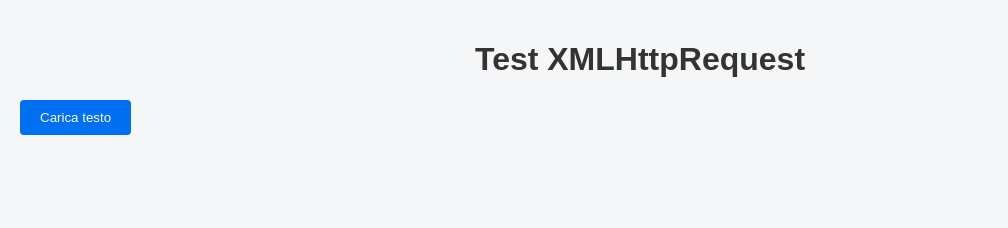
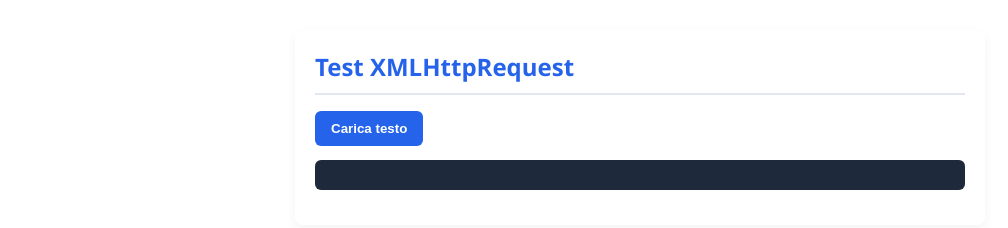
Before and after one commit to RiccardoMarafante/Esercitazione-su-AJAX-e-XMLHttpRequest, a plain HTML site: page es1.html in a window 1280 px wide. Shown: the whole page, without its empty margins (0-1008 px from the left). Drawn offline with Linux system fonts and the light colour scheme.

Commit message:
Add files via upload

```diff
--- /dev/null
+++ b/altri-stili.css
@@ -0,0 +1,44 @@
+/* Stile dedicato agli esercizi (es1 - es4) */
+body {
+    font-family: 'Segoe UI', Tahoma, Geneva, Verdana, sans-serif;
+    background-color: #eef2f7;
+    color: #2c3e50;
+    max-width: 650px;
+    margin: 30px auto;
+    padding: 20px;
+    border-radius: 8px;
+    box-shadow: 0 4px 12px rgba(0, 0, 0, 0.05);
+    background: #ffffff;
+}
+
+h1 {
+    color: #2563eb;
+    font-size: 1.5rem;
+    border-bottom: 2px solid #e2e8f0;
+    padding-bottom: 10px;
+    margin-top: 0;
+}
+
+button {
+    background-color: #2563eb;
+    color: white;
+    border: none;
+    padding: 10px 16px;
+    border-radius: 6px;
+    cursor: pointer;
+    font-weight: 600;
+    transition: background-color 0.2s;
+}
+
+button:hover {
+    background-color: #1d4ed8;
+}
+
+pre {
+    background-color: #1e293b;
+    color: #f8fafc;
+    padding: 15px;
+    border-radius: 6px;
+    overflow-x: auto;
+    font-size: 0.9rem;
+}
--- a/es1.html
+++ b/es1.html
@@ -3,7 +3,7 @@
 <head>
     <meta charset="UTF-8">
     <title>Es.1 - Prima chiamata AJAX</title>
-    <link rel="stylesheet" href="style.css">
+    <link rel="stylesheet" href="altri-stili.css">
 </head>
 <body>
     <h1>Test XMLHttpRequest</h1>
```
Also changed, not shown: es2.html (+1 -1 lines), es3.html (+1 -1 lines), es4.html (+1 -1 lines), index.html (+1 -1 lines).
